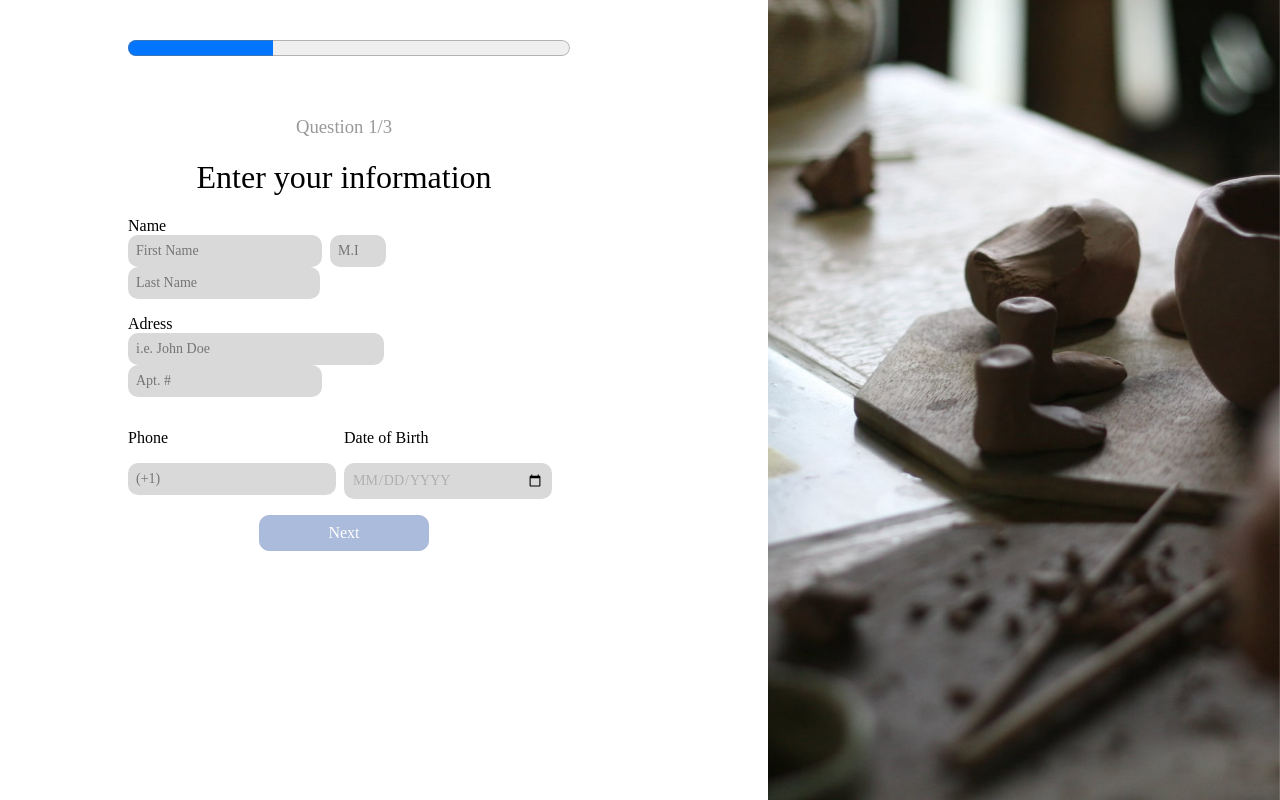
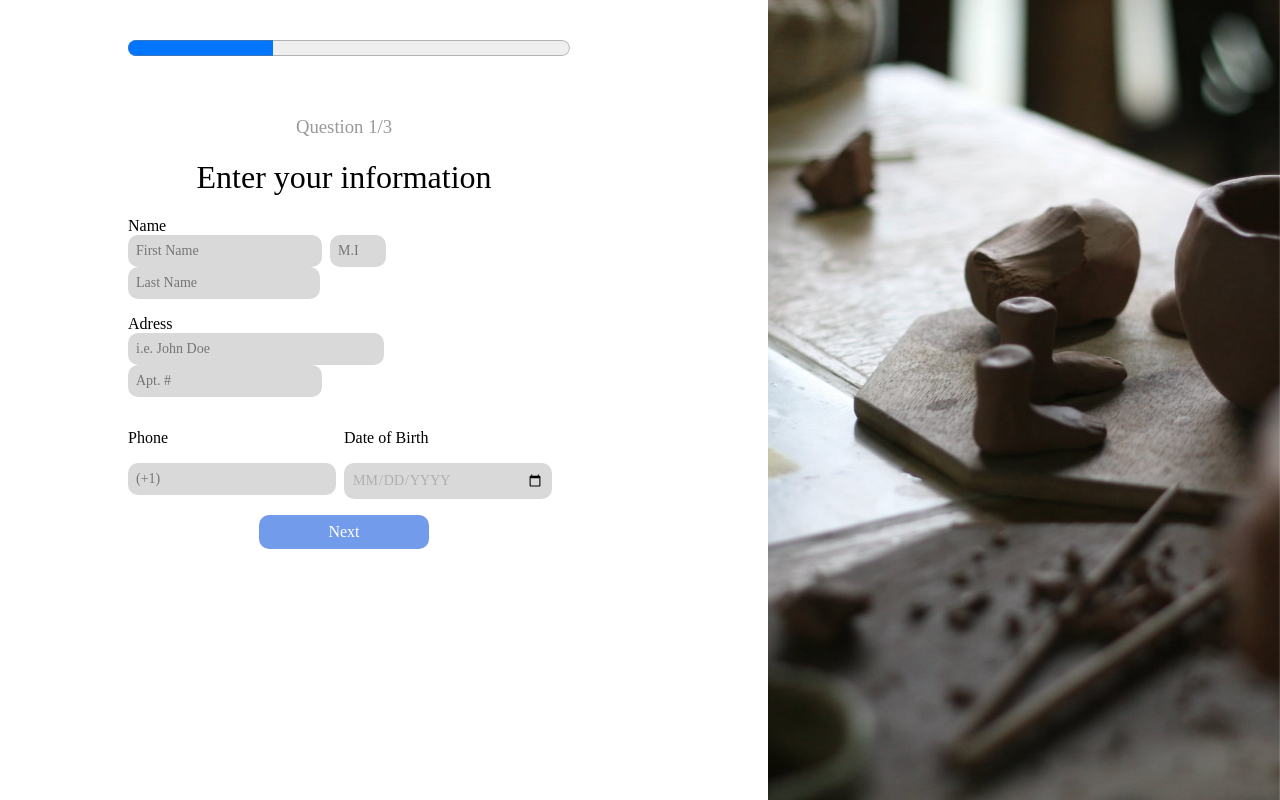
Before and after one commit to roshmadosh/industry_project, a React (Create React App) app: page /form1 in a window 1280 px wide. In both pictures the pointer is over the button 344 px from the left and 533 px from the top of the page. Shown: the top 800 px of the page. Built offline with nearby package versions, Linux system fonts and the light colour scheme.

Commit message:
some settings

```diff
--- a/src/pages/Form/Form.scss
+++ b/src/pages/Form/Form.scss
@@ -154,12 +154,11 @@
     border-radius: 10px;
     background:$blue;
     color: white;
-    transition-property: opacity;
     transition: 0.5s;
 
     &:hover{
-        opacity :40%;
-        border:solid 1px $blue;
+        background-color: #739BEC;
+        border: none;
     }
 }
 
```
